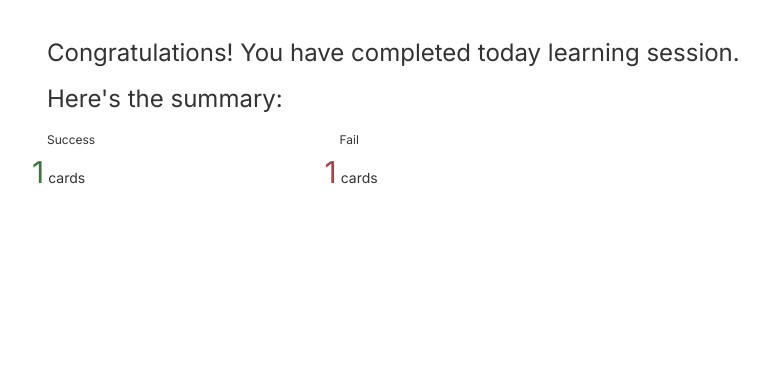
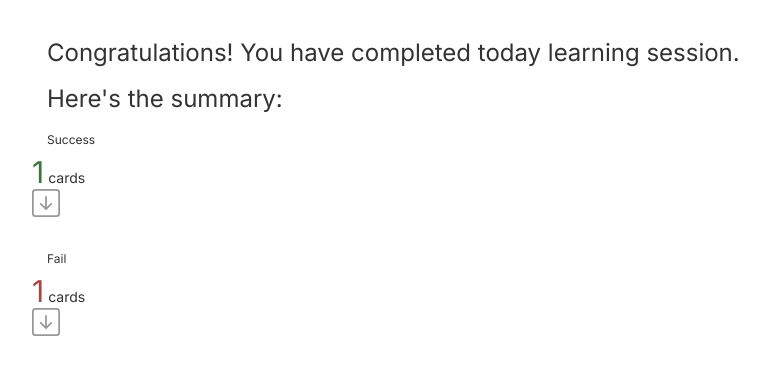
Before and after one commit to alpineapp/alpine, a Python web app: template app/templates/end_learning.html in a window 1280 px wide. Shown: the part 52-427 px from the top of the page, without its empty margins (23-792 px from the left). Run offline with Jinja, Linux system fonts and the light colour scheme; the template is opened without the code that fills it: most values are stand-ins (such as "Sample title", 1, 10 or a date in 2020); some libraries are stand-ins or nearby versions.

Commit message:
Add detail cards for each status after learning

```diff
--- a/app/templates/end_learning.html
+++ b/app/templates/end_learning.html
@@ -7,34 +7,56 @@
 <h3>Congratulations! You have completed today learning session.</h3>
 <h3>Here's the summary:</h3>
 <div class="row mt-3">
-    <div class="col-md-3 mb-lg-5 m-2">
+    <div class="col-md-3">
         <!-- Card -->
-        <div class="card card-hover-shadow h-100">
+        <div class="card card-hover-shadow h-100 button" data-toggle="collapse" href="#collapseSuccess" role="button" aria-expanded="false" aria-controls="collapseSuccess">
             <div class="card-body">
                 <h6 class="card-subtitle mb-2 text-secondary">Success</h6>
                 <div class="row align-items-center mb-1">
-                    <div class="col-12">
+                    <div class="col-10">
                         <span class="card-title h2 text-success">{{ lh.stats['num_ok'] }}</span><span class='text-secondary'> cards</span>
+                    </div>
+                    <div style="opacity: 0.5;">
+                        {% include 'icons/arrow_square_down.html' %}
                     </div>
                 </div>
             </div>
         </div>
-        <!-- End Card -->
     </div>
-    <div class="col-md-3 mb-lg-5 m-2">
+</div>
+
+<div class='row mt-3 collapse' id="collapseSuccess">
+    {% for card in lh.get_cards('success') %}
+    {% include 'card.html' %}
+    {% endfor %}
+</div>
+
+<br>
+
+<div class="row mt-3">
+    <div class="col-md-3">
         <!-- Card -->
-        <div class="card card-hover-shadow h-100">
+        <div class="card card-hover-shadow h-100 button" data-toggle="collapse" href="#collapseFail" role="button" aria-expanded="false" aria-controls="collapseFail">
             <div class="card-body">
                 <h6 class="card-subtitle mb-2 text-secondary">Fail</h6>
                 <div class="row align-items-center mb-1">
-                    <div class="col-12">
+                    <div class="col-10">
                         <span class="card-title h2 text-danger">{{ lh.stats['num_fail'] }}</span><span class='text-secondary'> cards</span>
+                    </div>
+                    <div style="opacity: 0.5;">
+                        {% include 'icons/arrow_square_down.html' %}
                     </div>
                 </div>
             </div>
         </div>
-        <!-- End Card -->
     </div>
 </div>
+
+<div class='row mt-3 collapse' id="collapseFail">
+    {% for card in lh.get_cards('fail') %}
+    {% include 'card.html' %}
+    {% endfor %}
+</div>
+
 {% endif %}
 {% endblock %}
--- /dev/null
+++ b/app/templates/icons/arrow_square_down.html
@@ -0,0 +1,4 @@
+<svg width="2em" height="2em" viewBox="0 0 16 16" class="bi bi-arrow-down-square" fill="currentColor" xmlns="http://www.w3.org/2000/svg">
+    <path fill-rule="evenodd" d="M14 1H2a1 1 0 0 0-1 1v12a1 1 0 0 0 1 1h12a1 1 0 0 0 1-1V2a1 1 0 0 0-1-1zM2 0a2 2 0 0 0-2 2v12a2 2 0 0 0 2 2h12a2 2 0 0 0 2-2V2a2 2 0 0 0-2-2H2z"/>
+    <path fill-rule="evenodd" d="M8 4a.5.5 0 0 1 .5.5v5.793l2.146-2.147a.5.5 0 0 1 .708.708l-3 3a.5.5 0 0 1-.708 0l-3-3a.5.5 0 1 1 .708-.708L7.5 10.293V4.5A.5.5 0 0 1 8 4z"/>
+</svg>
```
Also changed, not shown: app/learning.py (+8 -1 lines), app/templates/base.html (+14 -0 lines).
